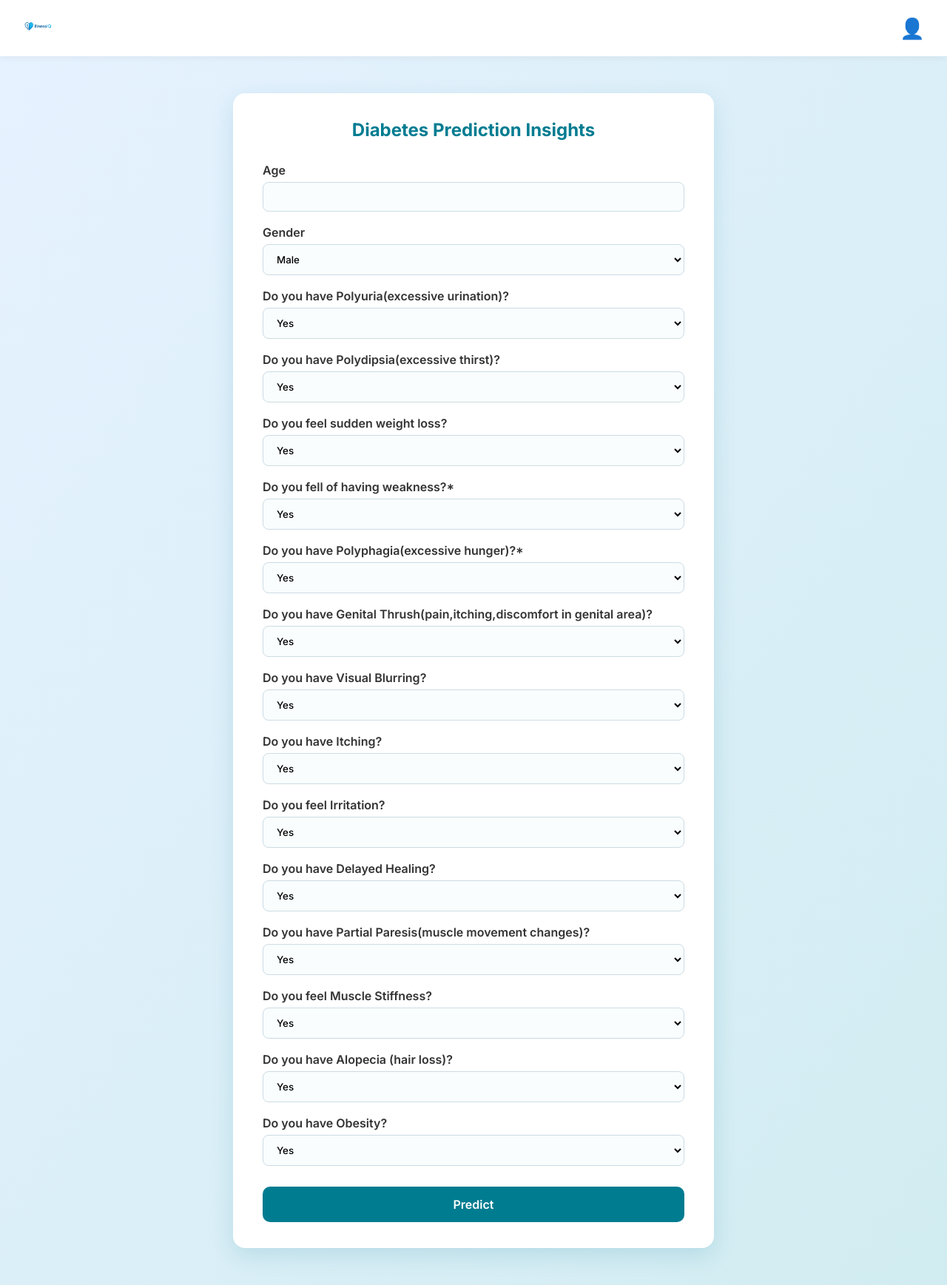
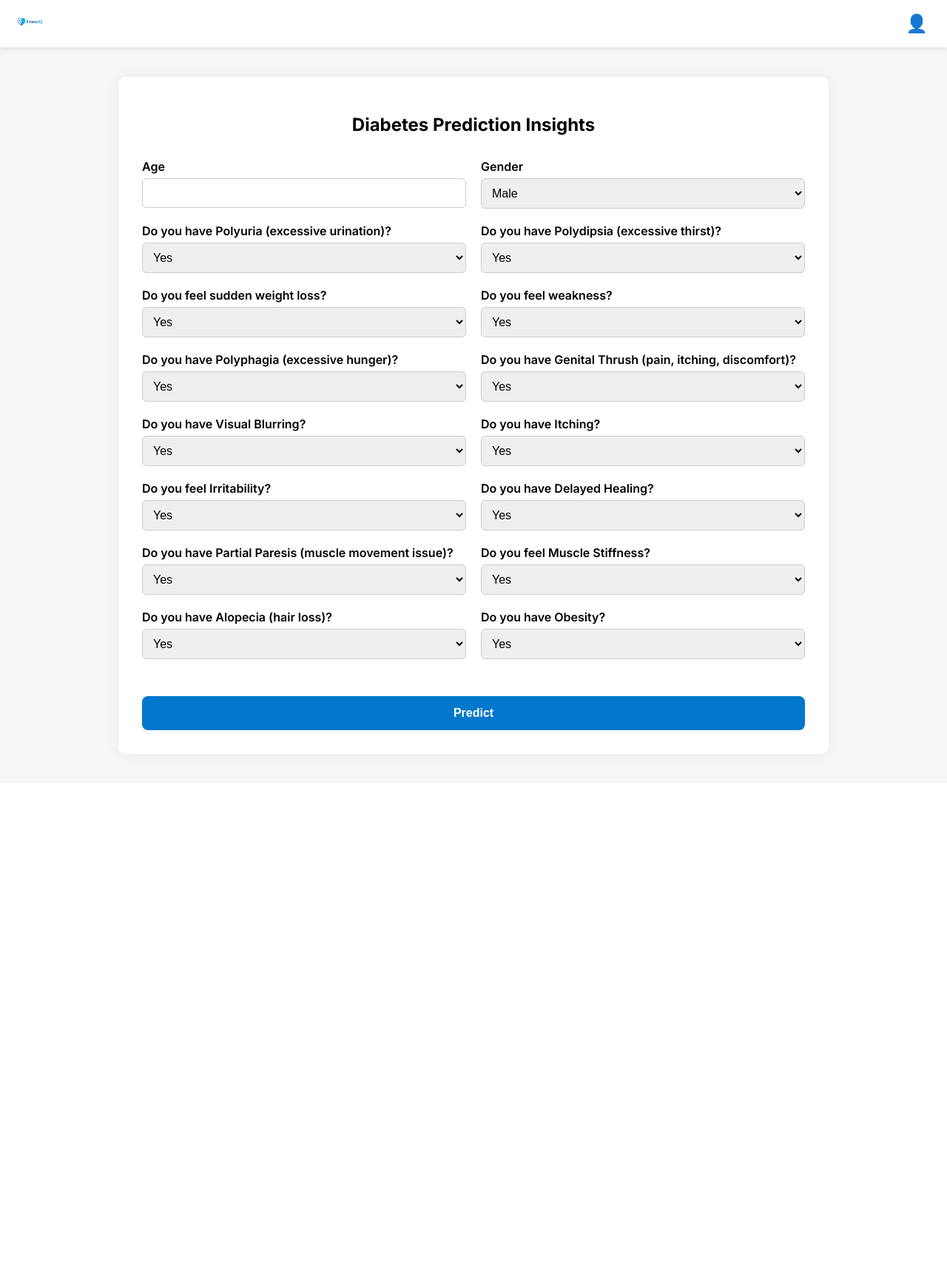
Before and after one commit to prasai-ap/IllnessIQ-minorproject-II, a Django app: page /diabetes-risk/ in a window 1280 px wide. Shown: the whole page at 74% size. After the commit the page ends 1029 px from the top, so only its background shows below. Run offline with Django 5.2, Linux system fonts and the light colour scheme.

Commit message:
changed the form layout of daibetes insights page

```diff
--- a/illnessiq_app/static/css/diabetesrisk.css
+++ b/illnessiq_app/static/css/diabetesrisk.css
@@ -1,30 +1,22 @@
-* {
-  box-sizing: border-box;
+body {
+  font-family: 'Inter', sans-serif;
+  background: #f4f6f8;
   margin: 0;
   padding: 0;
-  font-family: 'Inter', sans-serif;
-}
-
-body {
-  min-height: 100vh;
-  background: linear-gradient(to bottom right, #e6f2ff, #d1ecf1);
-  display: flex;
-  flex-direction: column;
 }
 
 .navbar {
-  background-color: #ffffff;
-  padding: 15px 30px;
+  background: #ffffff;
+  padding: 10px 20px;
   display: flex;
   justify-content: space-between;
   align-items: center;
-  box-shadow: 0 2px 10px rgba(0, 0, 0, 0.05);
+  box-shadow: 0 2px 6px rgba(0, 0, 0, 0.1);
 }
 
 .logo img {
-  height: 42px;
+  height: 40px;
 }
-
 
 .dropdown {
   position: relative;
@@ -33,8 +25,7 @@ body {
 .dropdown-toggle {
   background: none;
   border: none;
-  font-size: 1.7rem;
-  color: #007c91;
+  font-size: 24px;
   cursor: pointer;
 }
 
@@ -42,98 +33,97 @@ body {
   display: none;
   position: absolute;
   right: 0;
-  top: 48px;
-  background-color: #ffffff;
-  box-shadow: 0 4px 12px rgba(0,0,0,0.15);
-  border-radius: 10px;
+  background: white;
   list-style: none;
-  min-width: 150px;
-  z-index: 1000;
-}
-
-.dropdown-menu li a {
-  display: block;
-  padding: 12px 18px;
-  color: #333;
-  text-decoration: none;
-  transition: background-color 0.2s;
-}
-
-.dropdown-menu li a:hover {
-  background-color: #f3faff;
+  margin: 0;
+  padding: 10px 0;
+  box-shadow: 0 2px 10px rgba(0, 0, 0, 0.1);
+  border-radius: 6px;
+  z-index: 10;
 }
 
 .dropdown-menu.show {
   display: block;
 }
 
+.dropdown-menu li {
+  padding: 10px 20px;
+}
+
+.dropdown-menu li a {
+  text-decoration: none;
+  color: #333;
+}
 
 .diabetes-form-wrapper {
-  flex-grow: 1;
-  display: flex;
-  justify-content: center;
-  align-items: center;
-  padding: 50px 20px;
+  padding: 40px 20px;
 }
 
+.diabetes-form {
+  background: white;
+  max-width: 900px;
+  margin: auto;
+  padding: 30px;
+  border-radius: 10px;
+  box-shadow: 0 0 20px rgba(0, 0, 0, 0.05);
+}
 
-.diabetes-form {
-  background: #ffffff;
-  padding: 35px 40px;
-  border-radius: 16px;
-  box-shadow: 0 10px 30px rgba(0, 124, 145, 0.15);
-  max-width: 650px;
-  width: 100%;
+.form-grid {
+  display: grid;
+  grid-template-columns: 1fr 1fr;
+  gap: 20px;
+  border: 2px solid #ffffff;
 }
 
 .diabetes-form h2 {
   text-align: center;
   margin-bottom: 30px;
-  color: #007c91;
-  font-weight: 700;
+}
+
+.form-grid {
+  display: grid;
+  grid-template-columns: 1fr 1fr;
+  gap: 20px;
 }
 
 .form-group {
-  margin-bottom: 18px;
+  display: flex;
+  flex-direction: column;
 }
 
 .form-group label {
-  display: block;
+  font-weight: 600;
   margin-bottom: 6px;
-  font-weight: 600;
-  color: #333;
 }
 
 .form-group input,
 .form-group select {
-  width: 100%;
-  padding: 11px 14px;
-  border: 1px solid #ccdce4;
-  border-radius: 8px;
-  background: #f9fdfd;
-  transition: border-color 0.3s ease;
-}
-
-.form-group input:focus,
-.form-group select:focus {
-  outline: none;
-  border-color: #007c91;
+  padding: 10px;
+  font-size: 16px;
+  border-radius: 6px;
+  border: 1px solid #ccc;
 }
 
 button[type="submit"] {
-  background-color: #007c91;
+  grid-column: span 2;
+  margin-top: 30px;
+  padding: 14px 20px;
+  font-size: 16px;
+  font-weight: bold;
+  background-color: #0077cc;
   color: white;
   border: none;
-  padding: 14px;
-  border-radius: 10px;
+  border-radius: 8px;
+  cursor: pointer;
   width: 100%;
-  font-size: 1rem;
-  font-weight: 600;
-  cursor: pointer;
-  transition: background-color 0.3s ease;
-  margin-top: 10px;
 }
 
-button[type="submit"]:hover {
-  background-color: #005f6b;
+@media (max-width: 768px) {
+  .form-grid {
+    grid-template-columns: 1fr;
+  }
+
+  button[type="submit"] {
+    grid-column: span 1;
+  }
 }
--- a/illnessiq_app/templates/diabetes_risk.html
+++ b/illnessiq_app/templates/diabetes_risk.html
@@ -2,7 +2,7 @@
 <!DOCTYPE html>
 <html lang="en">
 <head>
-  <meta charset="UTF-8" />
+  <meta charset="UTF-8">
   <meta name="viewport" content="width=device-width, initial-scale=1.0"/>
   <title>Diabetes Prediction | IllnessIQ</title>
   <link rel="stylesheet" href="{% static 'css/diabetesrisk.css' %}" />
@@ -24,10 +24,14 @@
       </ul>
     </div>
   </nav>
+
   <main class="diabetes-form-wrapper">
     <form action="/predict_diabetes/" method="POST" class="diabetes-form">
       <h2>Diabetes Prediction Insights</h2>
       {% csrf_token %}
+
+
+      <div class="form-grid">
 
         <div class="form-group">
           <label for="age">Age</label>
@@ -42,22 +46,81 @@
           </select>
         </div>
 
-      <div class="form-group"><label for="Polyuria">Do you have Polyuria(excessive urination)?</label><select id="Polyuria" name="Polyuria"><option>Yes</option><option>No</option></select></div>
-      <div class="form-group"><label for="Polydipsia">Do you have Polydipsia(excessive thirst)?</label><select id="Polydipsia" name="Polydipsia"><option>Yes</option><option>No</option></select></div>
-      <div class="form-group"><label for="sudden_weight_loss">Do you feel sudden weight loss?</label><select id="sudden_weight_loss" name="sudden_weight_loss"><option>Yes</option><option>No</option></select></div>
-      <div class="form-group"><label for="weakness">Do you fell of having weakness?*</label><select id="weakness" name="weakness"><option>Yes</option><option>No</option></select></div>
-      <div class="form-group"><label for="Polyphagia">Do you have Polyphagia(excessive hunger)?*</label><select id="Polyphagia" name="Polyphagia"><option>Yes</option><option>No</option></select></div>
-      <div class="form-group"><label for="Genital_thrush">Do you have Genital Thrush(pain,itching,discomfort in genital area)?</label><select id="Genital_thrush" name="Genital_thrush"><option>Yes</option><option>No</option></select></div>
-      <div class="form-group"><label for="visual_blurring">Do you have Visual Blurring?</label><select id="visual_blurring" name="visual_blurring"><option>Yes</option><option>No</option></select></div>
-      <div class="form-group"><label for="Itching">Do you have Itching?</label><select id="Itching" name="Itching"><option>Yes</option><option>No</option></select></div>
-      <div class="form-group"><label for="Irritability">Do you feel Irritation?</label><select id="Irritability" name="Irritability"><option>Yes</option><option>No</option></select></div>
-      <div class="form-group"><label for="delayed_healing">Do you have Delayed Healing?</label><select id="delayed_healing" name="delayed_healing"><option>Yes</option><option>No</option></select></div>
-      <div class="form-group"><label for="partial_paresis">Do you have Partial Paresis(muscle movement changes)?</label><select id="partial_paresis" name="partial_paresis"><option>Yes</option><option>No</option></select></div>
-      <div class="form-group"><label for="muscle_stiffness">Do you feel Muscle Stiffness?</label><select id="muscle_stiffness" name="muscle_stiffness"><option>Yes</option><option>No</option></select></div>
-      <div class="form-group"><label for="Alopecia">Do you have Alopecia (hair loss)?</label><select id="Alopecia" name="Alopecia"><option>Yes</option><option>No</option></select></div>
-      <div class="form-group"><label for="Obesity">Do you have Obesity?</label><select id="Obesity" name="Obesity"><option>Yes</option><option>No</option></select></div>
+        <div class="form-group">
+          <label for="Polyuria">Do you have Polyuria (excessive urination)?</label>
+          <select id="Polyuria" name="Polyuria"><option>Yes</option><option>No</option></select>
+        </div>
+
+        <div class="form-group">
+          <label for="Polydipsia">Do you have Polydipsia (excessive thirst)?</label>
+          <select id="Polydipsia" name="Polydipsia"><option>Yes</option><option>No</option></select>
+        </div>
+
+        <div class="form-group">
+          <label for="sudden_weight_loss">Do you feel sudden weight loss?</label>
+          <select id="sudden_weight_loss" name="sudden_weight_loss"><option>Yes</option><option>No</option></select>
+        </div>
+
+        <div class="form-group">
+          <label for="weakness">Do you feel weakness?</label>
+          <select id="weakness" name="weakness"><option>Yes</option><option>No</option></select>
+        </div>
+
+        <div class="form-group">
+          <label for="Polyphagia">Do you have Polyphagia (excessive hunger)?</label>
+          <select id="Polyphagia" name="Polyphagia"><option>Yes</option><option>No</option></select>
+        </div>
+
+        <div class="form-group">
+          <label for="Genital_thrush">Do you have Genital Thrush (pain, itching, discomfort)?</label>
+          <select id="Genital_thrush" name="Genital_thrush"><option>Yes</option><option>No</option></select>
+        </div>
+
+        <div class="form-group">
+          <label for="visual_blurring">Do you have Visual Blurring?</label>
+          <select id="visual_blurring" name="visual_blurring"><option>Yes</option><option>No</option></select>
+        </div>
+
+        <div class="form-group">
+          <label for="Itching">Do you have Itching?</label>
+          <select id="Itching" name="Itching"><option>Yes</option><option>No</option></select>
+        </div>
+
+        <div class="form-group">
+          <label for="Irritability">Do you feel Irritability?</label>
+          <select id="Irritability" name="Irritability"><option>Yes</option><option>No</option></select>
+        </div>
+
+        <div class="form-group">
+          <label for="delayed_healing">Do you have Delayed Healing?</label>
+          <select id="delayed_healing" name="delayed_healing"><option>Yes</option><option>No</option></select>
+        </div>
+
+        <div class="form-group">
+          <label for="partial_paresis">Do you have Partial Paresis (muscle movement issue)?</label>
+          <select id="partial_paresis" name="partial_paresis"><option>Yes</option><option>No</option></select>
+        </div>
+
+        <div class="form-group">
+          <label for="muscle_stiffness">Do you feel Muscle Stiffness?</label>
+          <select id="muscle_stiffness" name="muscle_stiffness"><option>Yes</option><option>No</option></select>
+        </div>
+
+        <div class="form-group">
+          <label for="Alopecia">Do you have Alopecia (hair loss)?</label>
+          <select id="Alopecia" name="Alopecia"><option>Yes</option><option>No</option></select>
+        </div>
+
+        <div class="form-group">
+          <label for="Obesity">Do you have Obesity?</label>
+          <select id="Obesity" name="Obesity"><option>Yes</option><option>No</option></select>
+        </div>
+
 
         <button type="submit">Predict</button>
+      </div>
+
+
     </form>
   </main>
 
```
Lines whose indentation alone changed are shown as unchanged.
